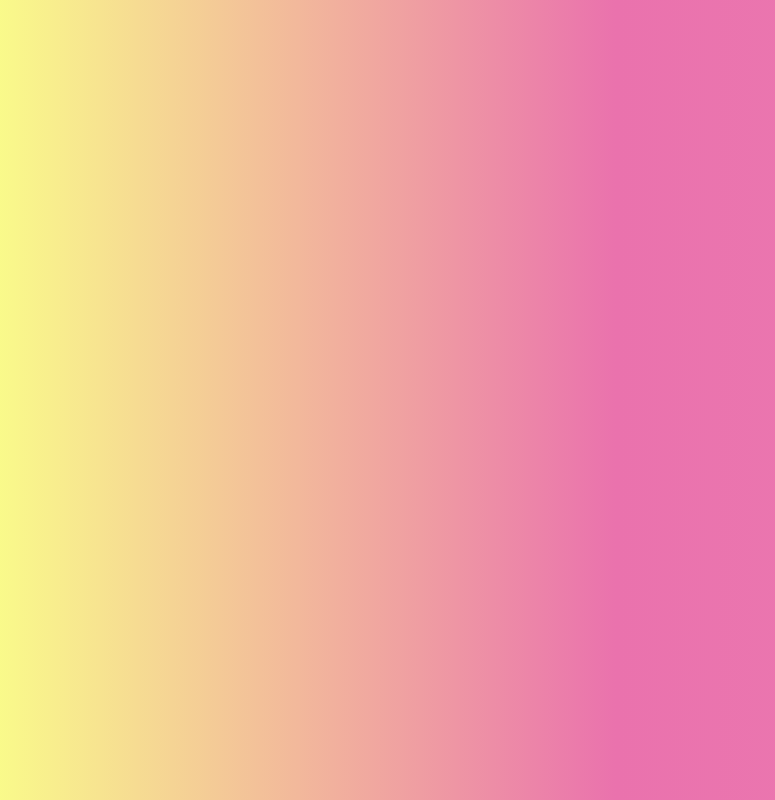
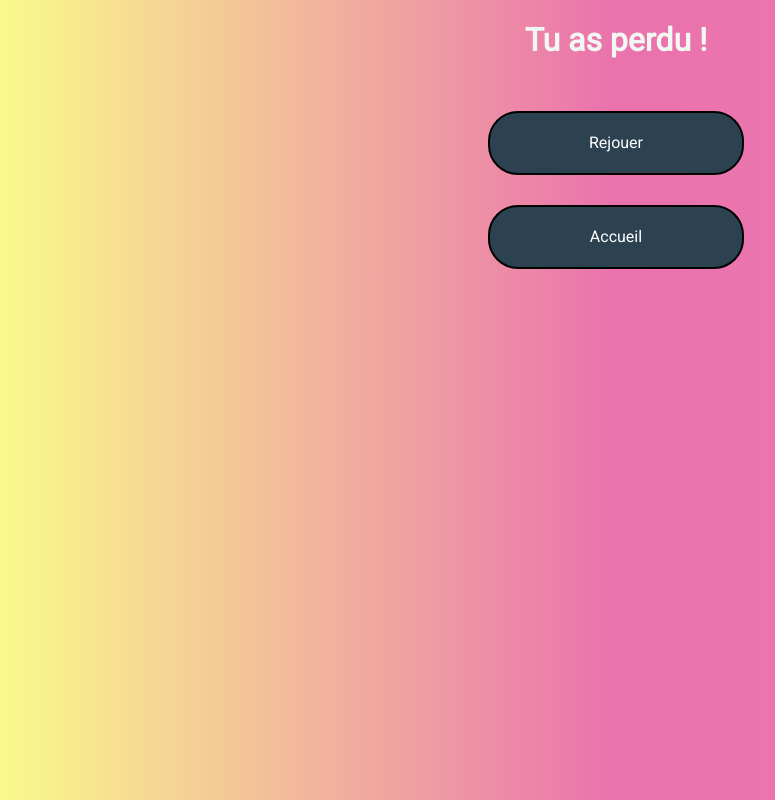
Before and after one commit to kpeset/flag-test, a React (Create React App) app in the folder frontend/: page /score in a window 1280 px wide. Before the commit this address had no page. Shown: the whole page, without its empty margins (24-799 px from the left). Built offline with nearby package versions, Linux system fonts and the light colour scheme.

Commit message:
Fonction rejouer

```diff
--- a/frontend/src/App.js
+++ b/frontend/src/App.js
@@ -1,6 +1,8 @@
 import Home from "./Pages/Home";
 import Play from "./Pages/Play";
 import About from "./Pages/About";
+import Score from "./Pages/Score";
+import "./Styles/Play.css"
 
 import { Route, Routes } from "react-router-dom";
 
@@ -12,6 +14,7 @@ function App() {
   <Route path="/" element={<Home />} />
   <Route path="/play" element={<Play />} />
   <Route path="/about" element={<About />} />
+  <Route path="/score" element={<Score />} />
   </Routes>
   </div>
 )}
--- a/frontend/src/Pages/Play.jsx
+++ b/frontend/src/Pages/Play.jsx
@@ -1,5 +1,4 @@
 import GetTwoFlags from "../Services/GetTwoFlags";
-import "../Styles/Play.css"
 
 function Play() {
     return (
--- /dev/null
+++ b/frontend/src/Pages/Score.jsx
@@ -0,0 +1,27 @@
+import { useNavigate } from "react-router-dom";
+
+
+function Score () {
+const navigate = useNavigate()
+
+    function home(){
+navigate("/")
+    }
+
+    function replay() {
+        navigate("/play")
+    }
+
+    return (
+        <div className="score">
+            <h1>Tu as perdu !</h1>
+        <div className="button-menu-score">
+
+            <button onClick={replay}>Rejouer</button>
+            <button onClick={home}>Accueil</button>
+        </div>
+        </div>
+    )
+}
+
+export default Score
--- a/frontend/src/Services/GetTwoFlags.jsx
+++ b/frontend/src/Services/GetTwoFlags.jsx
@@ -1,7 +1,9 @@
 import axios from "axios";
 import React, { useEffect, useState } from "react";
+import { useNavigate } from "react-router-dom";
 
 function GetTwoFlags() {
+  const navigate = useNavigate();
   // Faire en sorte de mettre la 404 dans un state
   const [firstCountry, setFirstCountry] = useState("");
   const [secondCountry, setSecondCountry] = useState("");
@@ -9,8 +11,7 @@ function GetTwoFlags() {
   const [fourthCountry, setFourthCountry] = useState("");
 
   const [flag, setFlag] = useState("");
-  const [countShowAnswer, setCountShowAnswer] = useState(1);
-  const [badAnswer, setBadAnswer] = useState(1);
+  const [badAnswer, setBadAnswer] = useState(false);
 
   const firstId = Math.floor(Math.random() * 250);
   const secondId = Math.floor(Math.random() * 250);
@@ -55,9 +56,9 @@ function GetTwoFlags() {
         firstCountry.translations.fra.common,
         flag.translations.fra.common
       );
-      voiceGameOver();
+      setBadAnswer(!badAnswer);
+      navigate("/score");
     }
-    setCountShowAnswer(countShowAnswer - 1);
     window.location.reload();
   }
 
@@ -71,9 +72,9 @@ function GetTwoFlags() {
         secondCountry.translations.fra.common,
         flag.translations.fra.common
       );
-      voiceGameOver();
+      setBadAnswer(!badAnswer);
+      navigate("/score");
     }
-    setCountShowAnswer(countShowAnswer - 1);
     window.location.reload();
   }
 
@@ -85,9 +86,9 @@ function GetTwoFlags() {
         thirdCountry.translations.fra.common,
         flag.translations.fra.common
       );
-      voiceGameOver();
+      setBadAnswer(!badAnswer);
+      navigate("/score");
     }
-    setCountShowAnswer(countShowAnswer - 1);
     window.location.reload();
   }
 
@@ -101,9 +102,9 @@ function GetTwoFlags() {
         fourthCountry.translations.fra.common,
         flag.translations.fra.common
       );
-      voiceGameOver();
+      setBadAnswer(!badAnswer);
+      navigate("/score");
     }
-    setCountShowAnswer(countShowAnswer - 1);
     window.location.reload();
   }
 
@@ -123,11 +124,6 @@ function GetTwoFlags() {
     const msg = new SpeechSynthesisUtterance(
       `Bonne réponse. C'est bien ${country}}`
     );
-    window.speechSynthesis.speak(msg);
-  }
-
-  function voiceGameOver() {
-    const msg = new SpeechSynthesisUtterance(`Tu as perdu !`);
     window.speechSynthesis.speak(msg);
   }
 
--- a/frontend/src/Styles/Play.css
+++ b/frontend/src/Styles/Play.css
@@ -51,7 +51,7 @@ h1 {
   color: #f2f7f2;
 }
 
-.center-flag {
+.center-flag{
   display: flex;
   justify-content: center;
   padding: 20px 0 20px 0;
@@ -77,3 +77,26 @@ h1 {
   padding: 0 0 20px 0;
   border-radius: 0 0 30px 30px;
 }
+
+.button-menu-score {
+    display: flex;
+    justify-content: center;
+    flex-direction: column;
+    align-items: center;
+}
+
+.button-menu-score button {
+    margin: 0px 20px 0px 20px;
+    width: 16rem;
+    height: 4rem;
+    background-color: #2c4251;
+    border-radius: 30px;
+    transition: 0.6s;
+    border: 2px solid black;
+    color: white;
+    margin-top: 30px;
+}
+
+.button-menu-score button:hover{
+    background-color: #EA72AD;
+}
--- a/frontend/src/index.js
+++ b/frontend/src/index.js
@@ -1,14 +1,13 @@
 import React from "react";
 import ReactDOM from "react-dom/client";
 import { BrowserRouter } from "react-router-dom";
+import "./Styles/Play.css"
 
 import App from "./App";
 
 const root = ReactDOM.createRoot(document.getElementById("root"));
 root.render(
   <BrowserRouter>
-    <React.StrictMode>
       <App />
-    </React.StrictMode>
   </BrowserRouter>
 );
```
